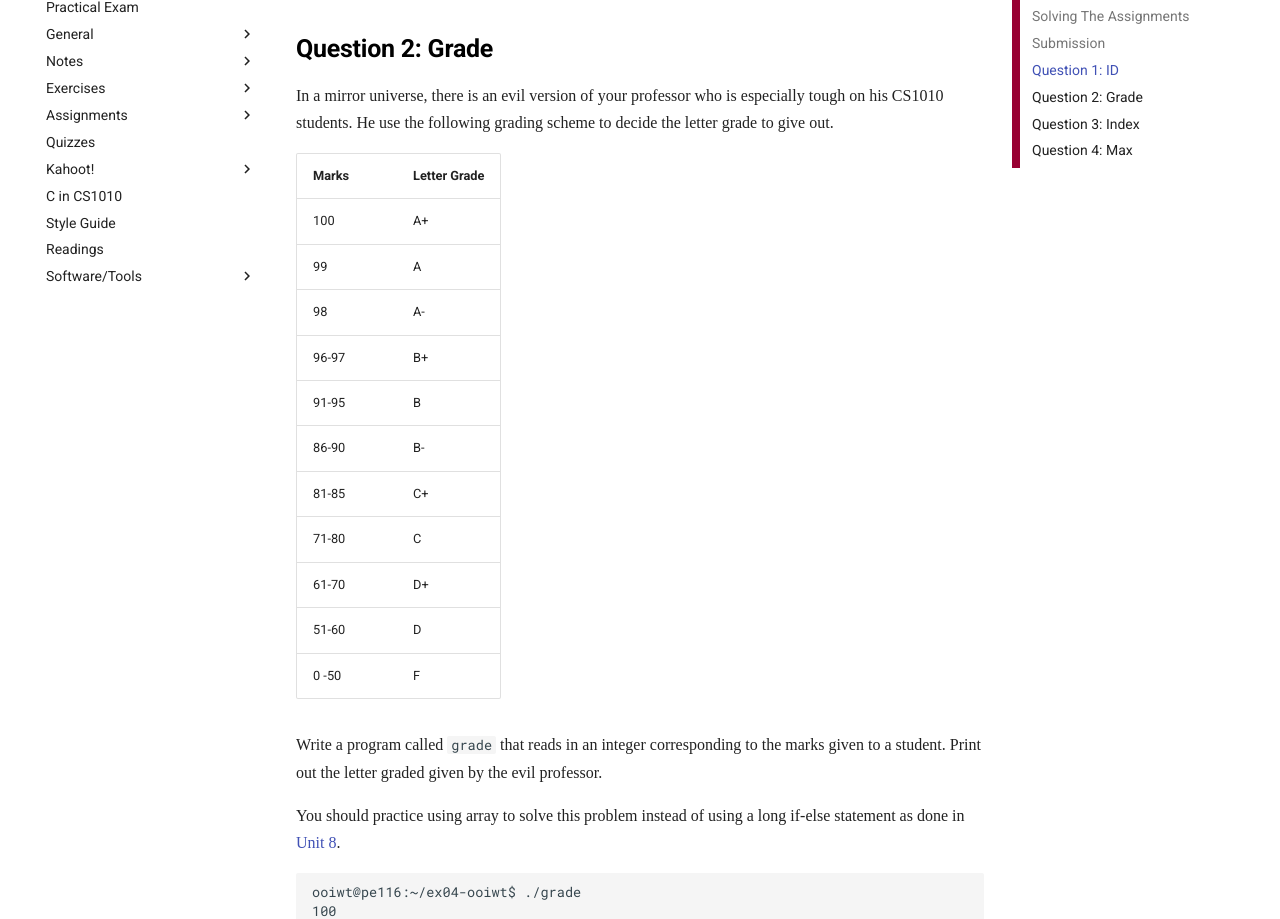
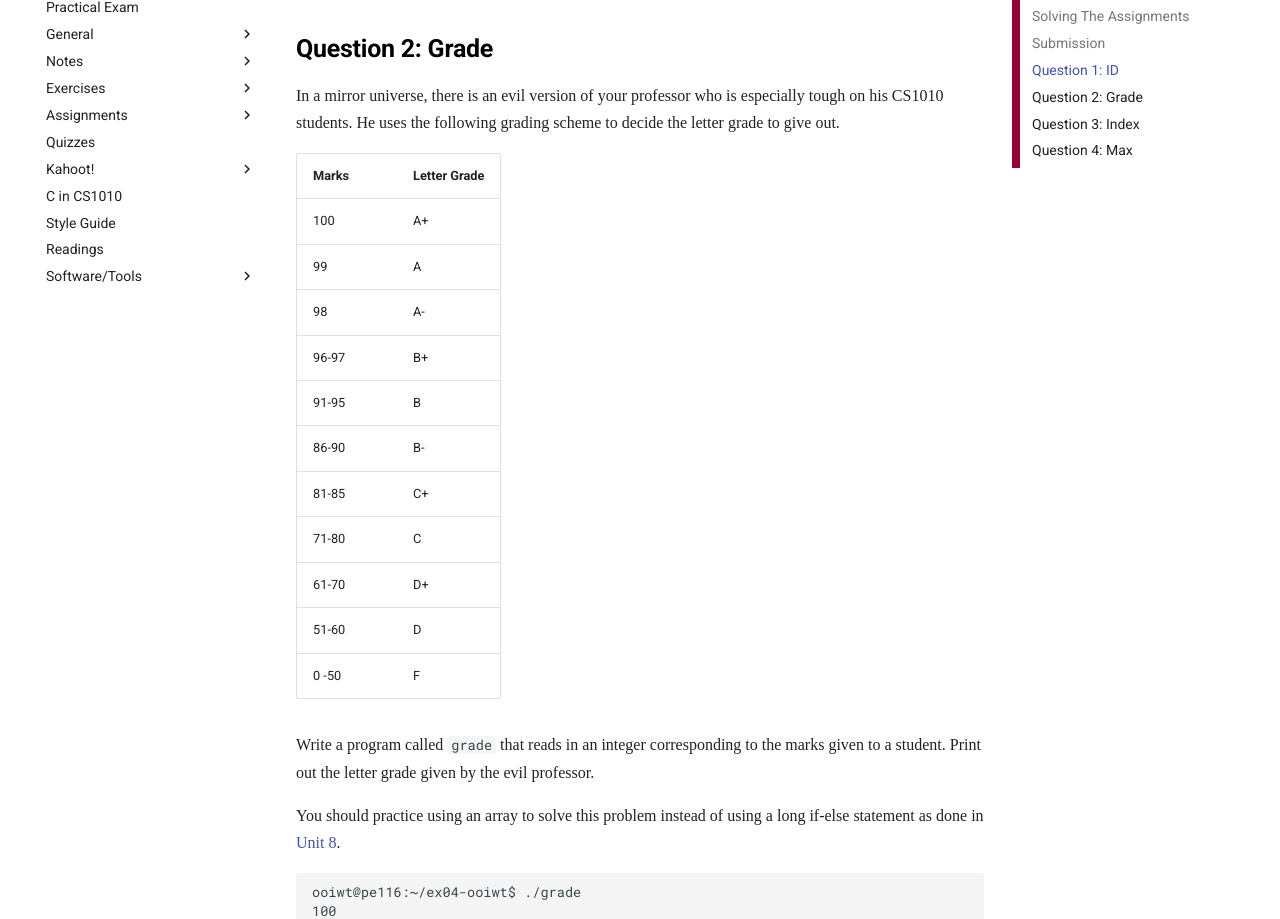
Before and after one commit to LL-Pengfei/CS1010-AY1819S1-Personal, an MkDocs documentation site: the page built from docs/ex04.md, in a window 1280 px wide and 1400 px high, scrolled down 2897 px. Shown: the part 173-1092 px from the top of the window. Built offline with MkDocs 1.6.1 and Material for MkDocs 9.7.7, drawn with Linux system fonts in a browser that asks for light colours; nearby versions of some CDN libraries; some web fonts are replaced; formulas are drawn with MathJax 3; comment, search, counter and statistics services are not loaded; old or Windows-style settings are respelled for this version of MkDocs; some of the changed text lies outside the part shown.

Commit message:
Fix grammar

````diff
--- a/docs/ex04.md
+++ b/docs/ex04.md
@@ -83,7 +83,7 @@ Your check code is calculated by:
 
 Write a program that reads in an integer containing the digits of a student's id from the standard input.  Print out the check code to the standard output.
 
-You should practice using array to solve this problem instead of using a long if-else statement.
+You should practice using an array to solve this problem instead of using a long if-else statement.
 
 ```
 ooiwt@pe116:~/ex04-ooiwt$ ./studentid
@@ -99,7 +99,7 @@ J
 
 ## Question 2: Grade
 
-In a mirror universe, there is an evil version of your professor who is especially tough on his CS1010 students.  He use the following grading scheme to decide the letter grade to give out.
+In a mirror universe, there is an evil version of your professor who is especially tough on his CS1010 students.  He uses the following grading scheme to decide the letter grade to give out.
 
 | Marks | Letter Grade |
 |-----------|------------|
@@ -115,9 +115,9 @@ In a mirror universe, there is an evil version of your professor who is especial
 | 51-60 | D  |
 | 0 -50 | F  |
 
-Write a program called `grade` that reads in an integer corresponding to the marks given to a student. Print out the letter graded given by the evil professor.
+Write a program called `grade` that reads in an integer corresponding to the marks given to a student. Print out the letter grade given by the evil professor.
 
-You should practice using array to solve this problem instead of using a long if-else statement as done in [Unit 8](08-if-else.md).
+You should practice using an array to solve this problem instead of using a long if-else statement as done in [Unit 8](08-if-else.md).
 
 ```
 ooiwt@pe116:~/ex04-ooiwt$ ./grade
````
Also changed, not shown: other parts of docs/ex04.md (+3 -3 lines).
